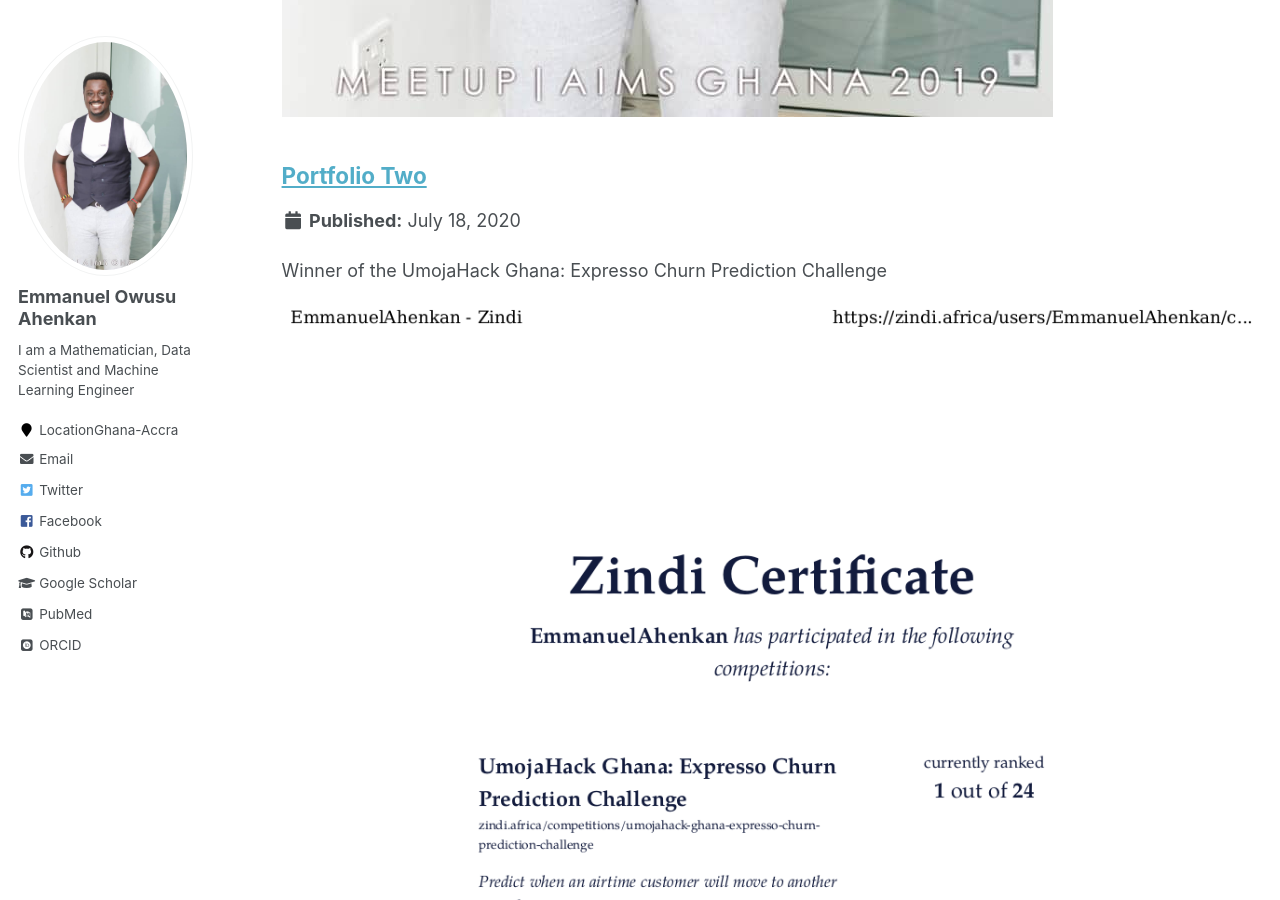
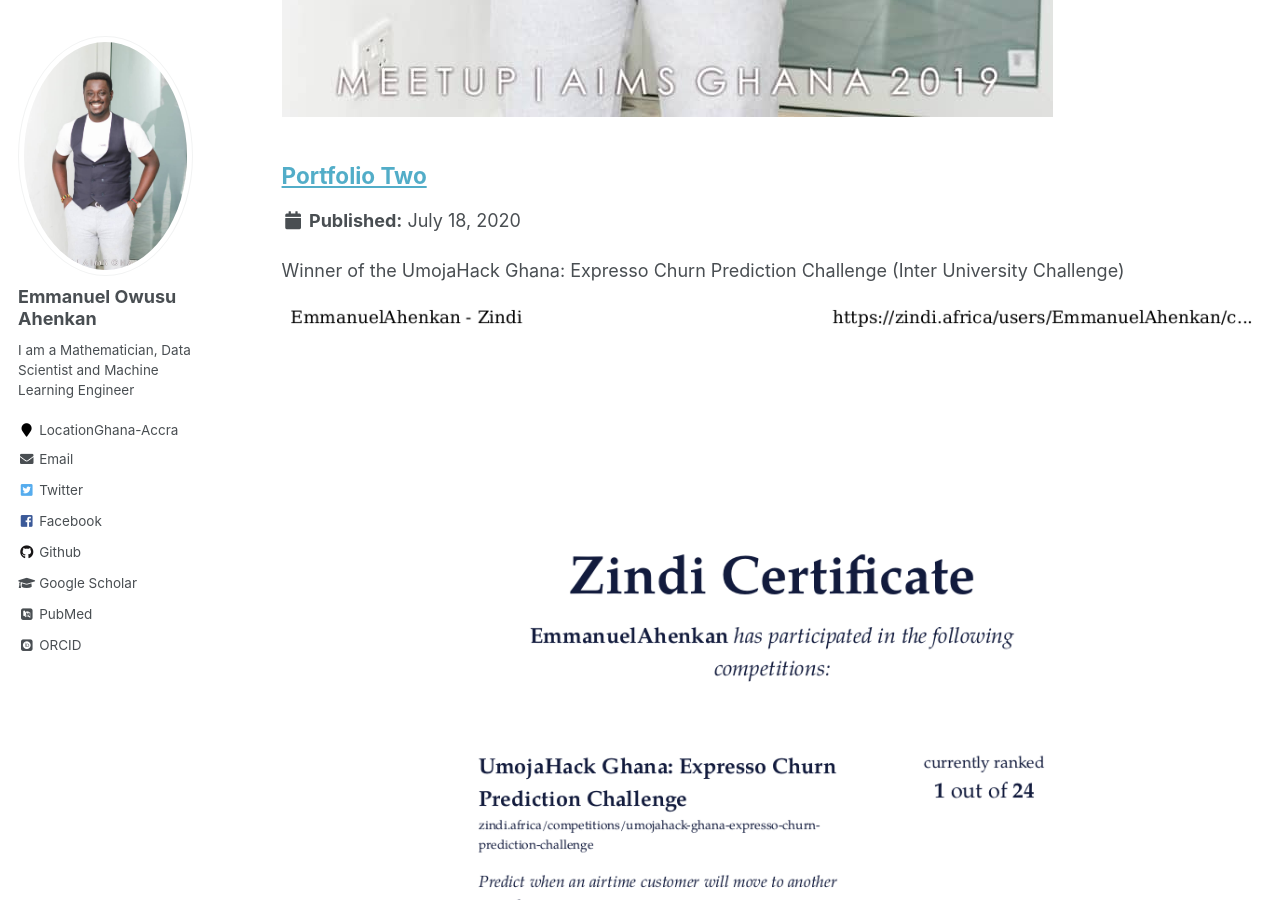
Before and after one commit to EmmanuelOwusu/EmmanuelOwusu.github.io, a Jekyll site: the page built from _pages/portfolio.html, in a window 1280 px wide and 900 px high, scrolled down 1277 px. Built offline with Jekyll 4.4.1, drawn with Linux system fonts in a browser that asks for light colours; some web fonts are replaced.

Commit message:
Latest Portfolio 2 README.md
Latest Portfolio 2 README.md

```diff
--- a/_portfolio/portfolio-2.html
+++ b/_portfolio/portfolio-2.html
@@ -1,5 +1,5 @@
 ---
 title: "Portfolio  Two"
-excerpt: " Winner of the UmojaHack Ghana: Expresso Churn Prediction Challenge <br/><img src='/images/Zindi_Hackatron.png'>"
+excerpt: " Winner of the UmojaHack Ghana: Expresso Churn Prediction Challenge (Inter University Challenge) <br/><img src='/images/Zindi_Hackatron.png'>"
 collection: portfolio
 ---
```
